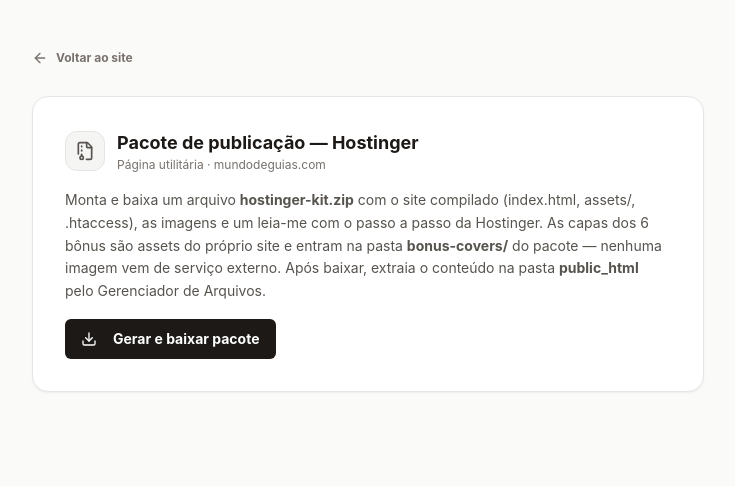
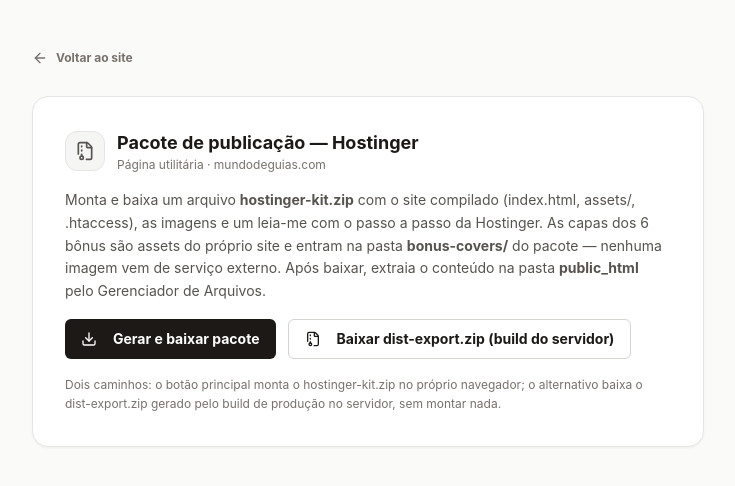
Before and after one commit to jaqueewald-ship-it/habla-en-p-blico-con-m-s-confianza-wvkq4nsyi, a React (Vite) app: page /hostinger in a window 1280 px wide. Shown: the top 486 px of the page, without its empty margins (272-1007 px from the left). Built offline with nearby package versions, Linux system fonts and the light colour scheme; what pocketbase would draw is missing.

Commit message:
Publica dist-export.zip também em /download/ (asset estático) e adiciona botão alternativo na página /#/hostinger

```diff
--- a/scripts/zip-source.cjs
+++ b/scripts/zip-source.cjs
@@ -217,8 +217,11 @@ function generateSiteZip() {
 // ZIP, sem pasta "dist" embrulhando). Gravado em dist/dist-export.zip e numa cópia
 // em pocketbase/hooks/files/dist-export.zip (servida pela rota do backend
 // /backend/v1/download/dist-export). Sem dist/index.html, não gera nada.
+// dist/download/dist-export.zip é a cópia servida como asset estático comum
+// (/download/dist-export.zip), sem depender do deploy root nem de rota do backend.
 const DIST_ZIP_TARGETS = [
   path.join(ROOT, 'dist', 'dist-export.zip'),
+  path.join(ROOT, 'dist', 'download', 'dist-export.zip'),
   path.join(ROOT, 'pocketbase', 'hooks', 'files', 'dist-export.zip'),
 ]
 
@@ -238,7 +241,9 @@ function generateDistZip() {
       .map((f) => f.rel)
       .filter(
         (rel) =>
-          rel !== 'file-manifest.json' && rel !== 'dist-export.zip' && rel !== 'site-export.zip',
+          rel !== 'file-manifest.json' &&
+          !rel.endsWith('dist-export.zip') &&
+          rel !== 'site-export.zip',
       )
     fs.writeFileSync(
       path.join(distDir, 'file-manifest.json'),
--- a/src/lib/hostingerKit.ts
+++ b/src/lib/hostingerKit.ts
@@ -132,13 +132,20 @@ o index.html, que assume a navegação:
 --------------------------------------------------------------------
  GERAR O PACOTE LOCALMENTE (opcional, exige Node.js)
 --------------------------------------------------------------------
-Na raiz do projeto:
-
-    npm install
-    node scripts/build-hostinger.mjs
-
 Isso roda o build de produção e gera hostinger-kit.zip com o
 mesmo conteúdo deste arquivo.
+
+--------------------------------------------------------------------
+ DOIS CAMINHOS DE DOWNLOAD NA PÁGINA /#/hostinger
+--------------------------------------------------------------------
+1. Principal — "Gerar e baixar pacote": monta o hostinger-kit.zip
+   no navegador (com capas dos bônus e leia-me).
+
+2. Alternativo — "Baixar dist-export.zip (build do servidor)":
+   baixa https://<seu-site>/download/dist-export.zip, o ZIP gerado
+   pelo build de produção (index.html, assets/, .htaccess na raiz).
+   Use-o se o botão principal falhar. O caminho /download/ é um
+   arquivo estático comum: não passa pelas regras de SPA.
 ====================================================================
 `
 }
--- a/src/lib/pocketbase/schema.json
+++ b/src/lib/pocketbase/schema.json
@@ -1,5 +1,5 @@
 {
-  "generatedAt": "2026-11-23T15:53:27.424Z",
+  "generatedAt": "2026-11-23T15:56:37.322Z",
   "collections": [
     {
       "name": "users",
--- a/src/pages/Hostinger.tsx
+++ b/src/pages/Hostinger.tsx
@@ -75,6 +75,7 @@ export default function Hostinger() {
             Arquivos.
           </p>
 
+          <div className="flex flex-col sm:flex-row gap-3">
             <Button
               onClick={handleGenerate}
               disabled={state.phase === 'building'}
@@ -92,6 +93,23 @@ export default function Hostinger() {
                 </>
               )}
             </Button>
+
+            <Button
+              asChild
+              variant="outline"
+              className="w-full sm:w-auto border-stone-300 text-stone-900 font-bold"
+            >
+              <a href="/download/dist-export.zip" download="dist-export.zip">
+                <FileArchive className="w-4 h-4 mr-2" />
+                Baixar dist-export.zip (build do servidor)
+              </a>
+            </Button>
+          </div>
+          <p className="text-xs text-stone-500 leading-relaxed">
+            Dois caminhos: o botão principal monta o hostinger-kit.zip no próprio navegador; o
+            alternativo baixa o dist-export.zip gerado pelo build de produção no servidor, sem
+            montar nada.
+          </p>
 
           {state.phase === 'done' && (
             <div className="space-y-3">
```
Also changed, not shown: .skip.config.json, scripts/hostinger-readme.txt, 2 other files (tests, documents, lock files or other folders). Lines whose indentation alone changed are shown as unchanged.
